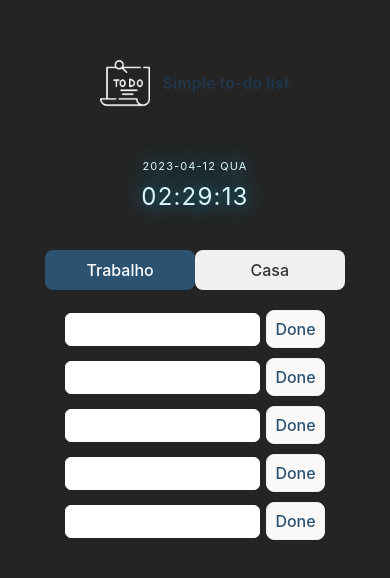
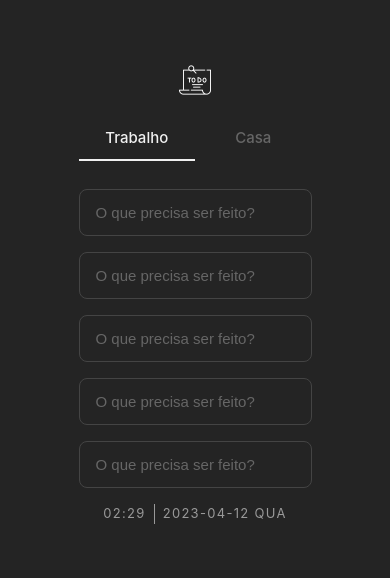
Before and after one commit to guiliznas/simple-todo-list, a Vue app: page / in a window 390 px wide. Shown: the part 108-686 px from the top of the page. Built offline with nearby package versions, Linux system fonts and the light colour scheme.

Commit message:
feat: enhance DigitalClock component and improve TodoList layout

```diff
--- a/src/components/DigitalClock.vue
+++ b/src/components/DigitalClock.vue
@@ -1,7 +1,9 @@
 <template>
   <div id="clock">
+    <p class="date" style="border-right: 1px solid #999; padding-right: 8px">
+      {{ time }}
+    </p>
     <p class="date">{{ date }}</p>
-    <p class="time">{{ time }}</p>
   </div>
 </template>
 
@@ -14,7 +16,7 @@ export default {
     };
   },
   created() {
-    let timerID = setInterval(this.updateTime, 10000);
+    let timerID = setInterval(this.updateTime, 1000);
     this.updateTime();
   },
   methods: {
@@ -24,9 +26,7 @@ export default {
       this.time =
         this.zeroPadding(cd.getHours(), 2) +
         ":" +
-        this.zeroPadding(cd.getMinutes(), 2) +
-        ":" +
-        this.zeroPadding(cd.getSeconds(), 2);
+        this.zeroPadding(cd.getMinutes(), 2);
       this.date =
         this.zeroPadding(cd.getFullYear(), 4) +
         "-" +
@@ -48,29 +48,24 @@ export default {
 </script>
 
 <style scoped>
-body {
-  background: var(--primary);
-  background: radial-gradient(ellipse at center, #0a2e38 0%, #000000 70%);
-}
 p {
   margin: 0;
   padding: 0;
 }
+
 #clock {
-  color: #daf6ff;
-  text-shadow: 0 0 20px rgba(10, 175, 230, 1), 0 0 20px rgba(10, 175, 230, 0);
+  color: #f0f0f0;
+  text-shadow: none;
   display: flex;
-  flex-direction: column;
   align-items: center;
+  gap: 8px;
   margin: auto;
 }
-#clock .time {
-  letter-spacing: 0.05em;
-  font-size: 24px;
-  padding: 5px 0;
-}
+
 #clock .date {
   letter-spacing: 0.1em;
-  font-size: 11px;
+  font-size: 13px;
+  color: #999;
+  font-weight: 400;
 }
 </style>
--- a/src/components/TodoList.vue
+++ b/src/components/TodoList.vue
@@ -1,12 +1,14 @@
 <template>
   <div class="tab-container">
-    <div class="full-center" style="margin-bottom: 50px;">
-      <img src="../assets/icon-512-white.png" width="50px" height="50px" alt="To-do icon" />
-      <span style="margin-left: 12px; font-weight: bold;"> Simple to-do list </span>
+    <div class="header">
+      <img
+        src="../assets/icon-512-white.png"
+        width="32"
+        height="32"
+        alt="To-do icon"
+      />
     </div>
-    <div style="display: flex; align-items: center; margin-bottom: 30px">
-      <DigitalClock />
-    </div>
+
     <div class="tab-buttons">
       <button
         class="tab-button"
@@ -29,17 +31,25 @@
         v-for="(item, index) in getActiveTabItems"
         :key="index"
       >
-        <label :for="`item-${index}`">
         <input
           class="text-input"
           v-model="item.value"
-            :placeholder="item.placeholder"
+          placeholder="O que precisa ser feito?"
           :name="`item-${index}`"
           :id="`item-${index}`"
         />
-        </label>
-        <button class="delete-button" @click="clearItem(item)">Done</button>
+        <button
+          class="delete-button"
+          @click="clearItem(item)"
+          v-if="item.value"
+        >
+          ✓
+        </button>
       </div>
+    </div>
+
+    <div class="clock-container">
+      <DigitalClock />
     </div>
   </div>
 </template>
@@ -109,114 +119,147 @@ export default {
 
 <style scoped>
 .tab-container {
-  max-width: 600px;
+  max-width: 720px;
   margin: 0 auto;
+  background-color: transparent;
+  border-radius: 12px;
+  box-shadow: none;
+  padding: 30px;
+  font-family: -apple-system, BlinkMacSystemFont, "Segoe UI", "Roboto",
+    sans-serif;
+}
+
+.header {
+  display: flex;
+  align-items: center;
+  justify-content: center;
+  margin-bottom: 20px;
+}
+
+.clock-container {
+  display: flex;
+  align-items: center;
+  justify-content: center;
+  margin-bottom: 40px;
+}
+
+.header img {
+  filter: none;
+}
+
+.header-title {
+  margin-left: 12px;
+  font-size: 20px;
+  font-weight: 600;
+  color: #f0f0f0;
 }
 
 .tab-buttons {
   display: flex;
+  margin-bottom: 30px;
 }
 
 .tab-button {
   flex: 1;
-  padding: 10px;
-  background-color: #f0f0f0;
+  padding: 12px 20px;
+  background-color: transparent;
   text-align: center;
   cursor: pointer;
   border: none;
   outline: none;
-  font-size: 16px;
-  color: #333;
+  font-size: 15px;
+  font-weight: 500;
+  color: #666;
   transition: 0.2s ease all;
+  position: relative;
 }
 
 .tab-button:not(.active):hover {
-  background-color: #e0e0e0;
+  color: #999;
 }
 
 .tab-button.active {
-  background-color: var(--primary);
-  color: #fff;
+  color: #f0f0f0;
+}
+
+.tab-button.active::after {
+  content: "";
+  position: absolute;
+  bottom: -2px;
+  left: 0;
+  right: 0;
+  height: 2px;
+  background-color: #f0f0f0;
 }
 
 .tab-content {
-  padding: 20px;
+  padding: 0;
 }
 
 .tab-pane {
   display: flex;
-  margin-bottom: 10px;
+  margin-bottom: 16px;
   align-items: center;
   position: relative;
 }
 
 .text-input {
   flex: 1;
-  padding: 8px;
-  border: none;
+  width: 100%;
+  padding: 14px 16px;
+  border: 1px solid #444;
   outline: none;
-  /* background-color: #f0f0f0; */
+  background-color: transparent;
   color: #f0f0f0;
-  border-radius: 6px;
-  border-color: #FFF;
-  border-style: solid;
-  border-width: 0.1px;
+  border-radius: 8px;
+  font-size: 15px;
+  transition: 0.2s ease all;
+}
+
+.text-input:focus {
+  border-color: #888;
+}
+
+.text-input::placeholder {
+  color: #666;
 }
 
 .delete-button {
-  padding: 8px;
-  /* background-color: #f0f0f0; */
+  padding: 8px 12px;
+  background-color: transparent;
   outline: none;
   cursor: pointer;
-  /* color: var(--primary); */
-  color: var(--primary);
-  border: 0.1px solid #f0f0f0;
+  color: #f0f0f0;
+  border: none;
   position: absolute;
-  right: -62px;
+  right: 12px;
+  font-size: 18px;
+  font-weight: bold;
+  transition: 0.2s ease all;
+  opacity: 0;
 }
 
 .delete-button:hover {
-  color: #2a66a5;
-  border-color: #2a66a5;
-}
-
-.add-button {
-  margin-top: 10px;
-  padding: 10px;
-  background-color: var(--primary);
-  border: none;
-  outline: none;
-  color: #fff;
-  cursor: pointer;
-}
-
-.add-button:hover {
-  background-color: #0056b3;
-}
-
-/* Estilo para o botão */
-.delete-button {
-  /* Especifica o estilo padrão do botão */
-  /* ... estilo padrão ... */
-  /* Define a opacidade como 0 para que o botão fique invisível por padrão */
-  opacity: 0;
-  transition: 0.2s ease all;
+  color: #ccc;
+  transform: scale(1.1);
 }
 
 /* Estilo para o botão quando o mouse estiver sobre o item */
 .tab-pane:hover .delete-button {
-  /* Define a opacidade como 1 para que o botão fique visível quando o mouse estiver sobre o item */
   opacity: 1;
 }
 
 /* Estilo para o botão em dispositivos móveis */
 @media (max-width: 768px) {
-  /* Define a opacidade como 1 para que o botão fique sempre visível em dispositivos móveis */
+  .tab-container {
+    padding: 20px;
+    border-radius: 0;
+  }
+
   .delete-button {
     opacity: 1;
     position: initial;
-    right: none;
-    margin-left: 6px;
+    margin-left: 8px;
   }
 }
 </style>
```
Lines whose indentation alone changed are shown as unchanged.
